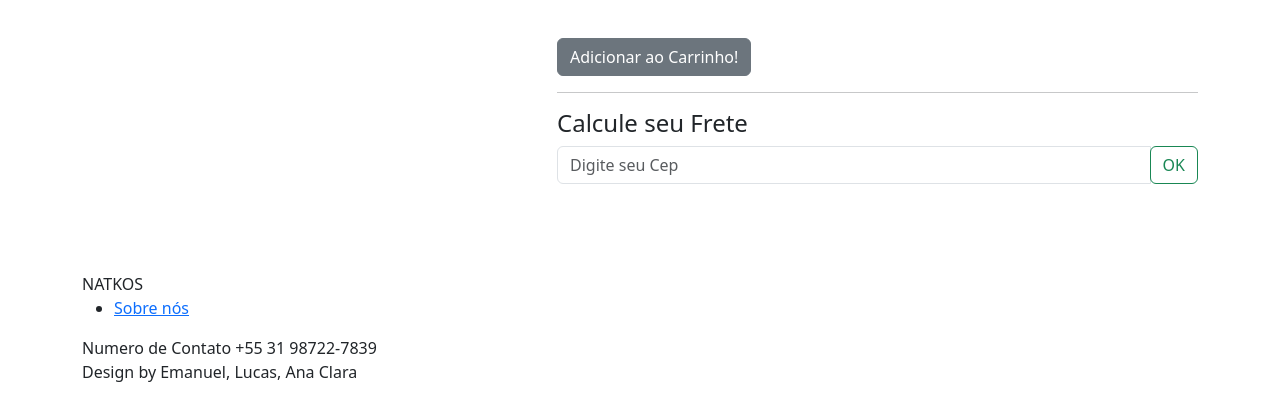
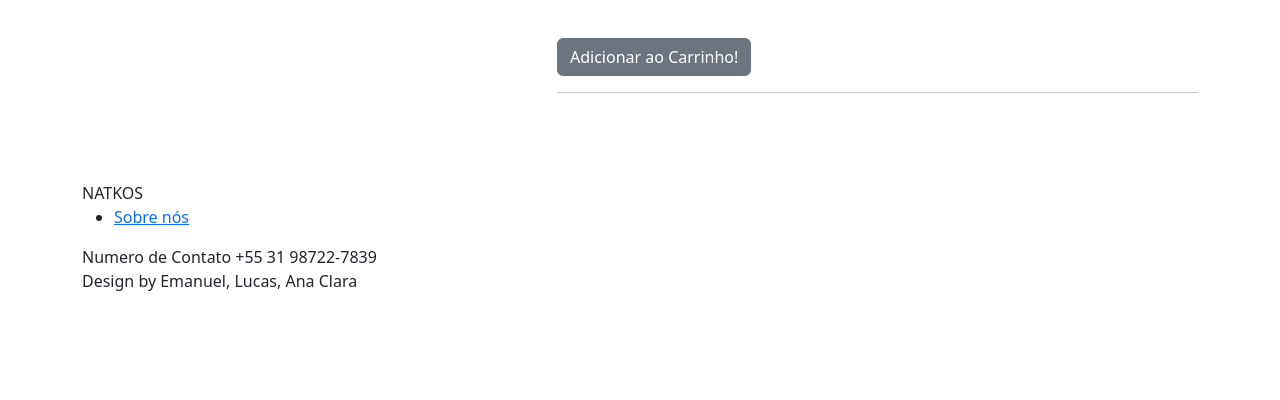
Before and after one commit to lknunes7/projetofinal, a PHP site: page /produto.php?id=13 in a window 1280 px wide. Shown: the part 847-1247 px from the top of the page. After the commit the page ends 1138 px from the top, so only its background shows below. Run offline with PHP 8.4, Linux system fonts and the light colour scheme; a user stored in the database is signed in; data comes from the database, SQL or seed files in the repository; some libraries are stand-ins or nearby versions.

Commit message:
Add files via upload

```diff
--- a/php/produto.php
+++ b/php/produto.php
@@ -81,13 +81,7 @@ session_start();
             <br><br>
             <a href="carrinho.php?acao=add&id=<?php echo $produto['id'] ?>" class="btn btn btn-secondary">Adicionar ao Carrinho!</a>
             <hr>
-            <h4> Calcule seu Frete </h4>
-            <div class="input-group mb-3">
-               <input type="text" class="form-control" placeholder="Digite seu Cep" aria-label="Digite seu Cep" aria-describedby="button-addon2">
-               <div class="input-group-append">
-                 <button class="btn btn-outline-success" type="button" id="button-addon2">OK</button>
-               </div>
-             </div>
+
          </div>
          </div>
 
```
